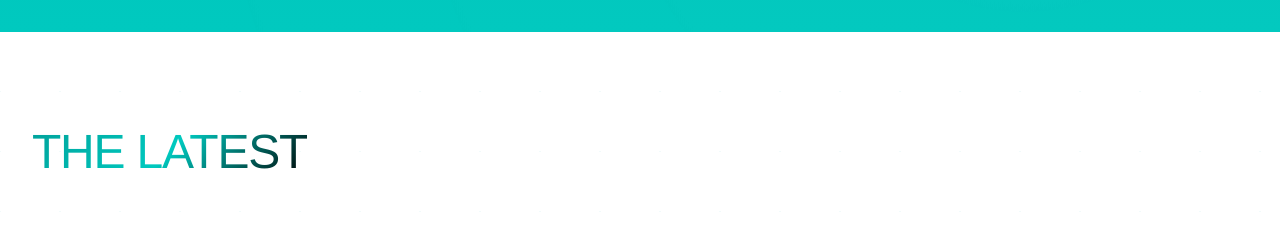
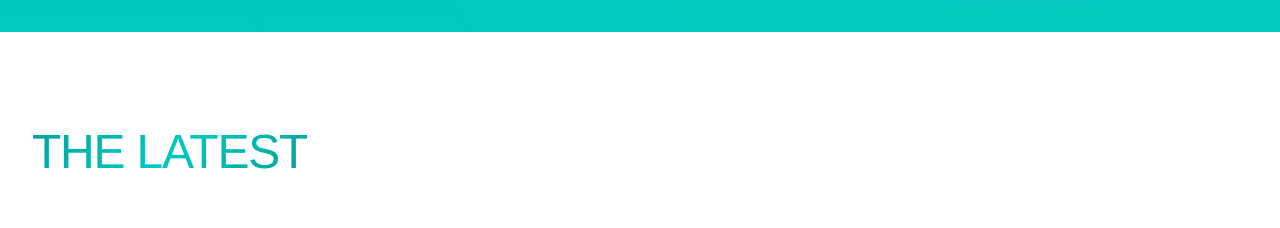
Before and after one commit to DevMysticCode/openproperty_new_website, a React (Vite) app: page /about in a window 1280 px wide. Shown: the part 5160-5388 px from the top of the page. Built offline with nearby package versions, Linux system fonts and the light colour scheme.

Commit message:
Our Latest section updated

```diff
--- a/src/components/AboutUs.tsx
+++ b/src/components/AboutUs.tsx
@@ -830,7 +830,7 @@ export default function AboutUs() {
                 className="font-light"
                 style={{
                   background:
-                    'linear-gradient(135deg, #00A19A, #00c9bf, #000000)',
+                    'linear-gradient(135deg, #00A19A, #00c9bf, #00A19A)',
                   WebkitBackgroundClip: 'text',
                   WebkitTextFillColor: 'transparent',
                   backgroundClip: 'text',
```
